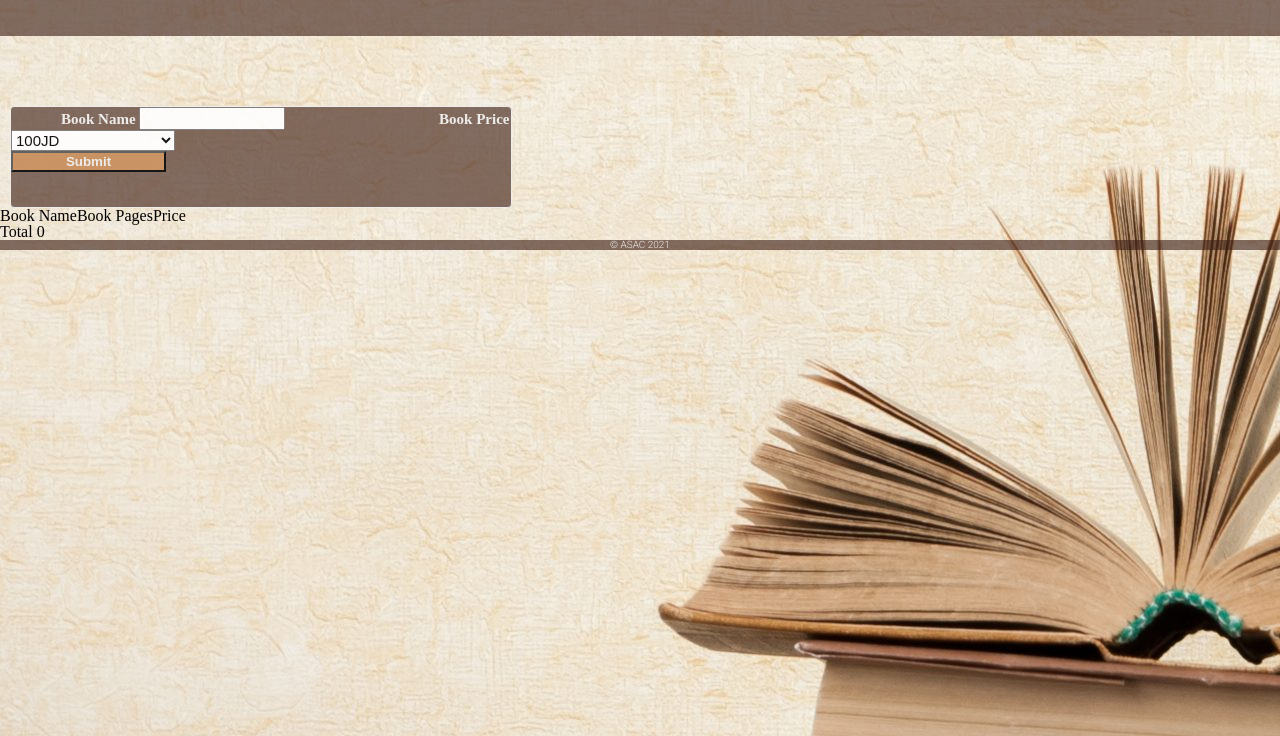
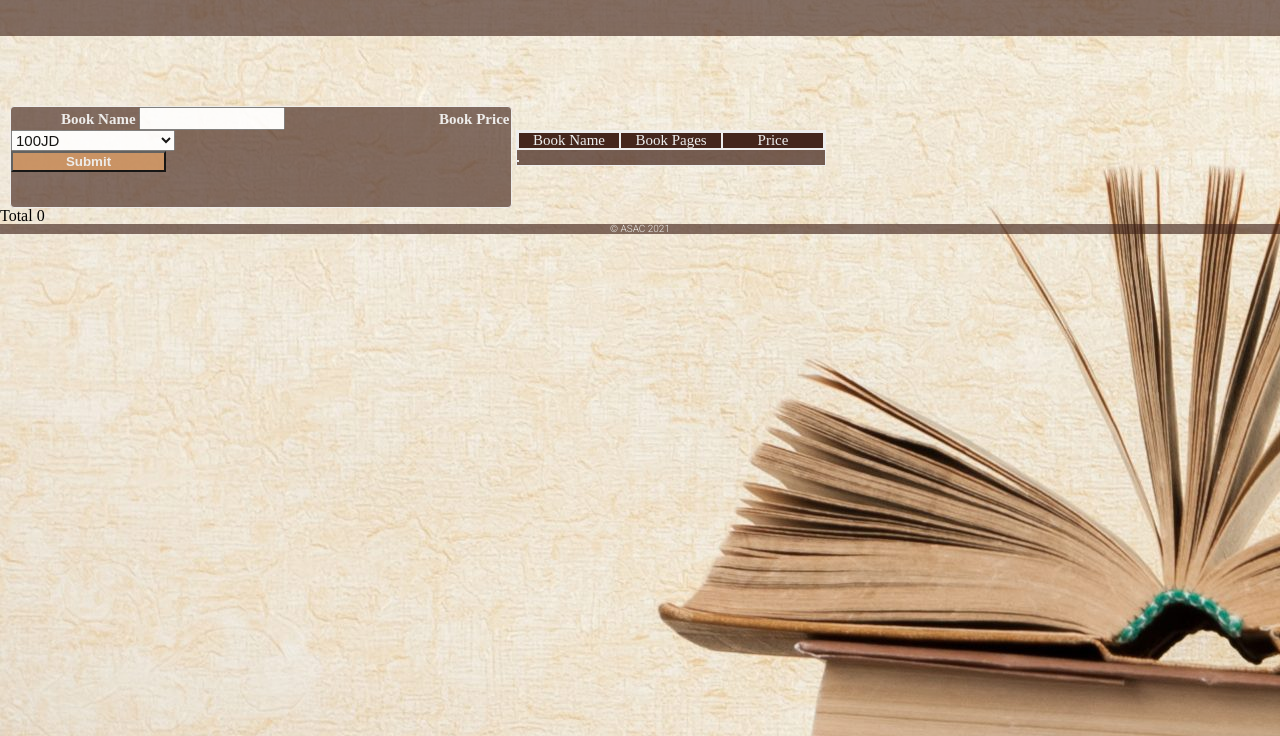
Before and after one commit to duajaradat/Book-shop, a plain HTML site: page index.html in a window 1280 px wide. Shown: the part 64-800 px from the top of the page. Drawn offline with Linux system fonts and the light colour scheme.

Commit message:
final css

```diff
--- a/css/style.css
+++ b/css/style.css
@@ -45,7 +45,7 @@ footer{
 
 }
 #form{
-    display: block;
+    display: inline-block;
     width: 500px;
     border:#eee solid 1px ;
     background-color:rgba(64, 34, 24,0.7);
@@ -71,3 +71,17 @@ label{
     font-size: 15px;
     padding-right: 90px;
 }
+
+table , th ,tr, td{
+    display: inline-block;
+    border: 1px solid #eee;
+    background-color:rgba(64, 34, 24,0.7);
+    color: #eee;
+    font-size: 15px;
+    /* width: 500px; */
+
+}
+td{
+    width: 100px;
+    text-align: center;
+}
```
